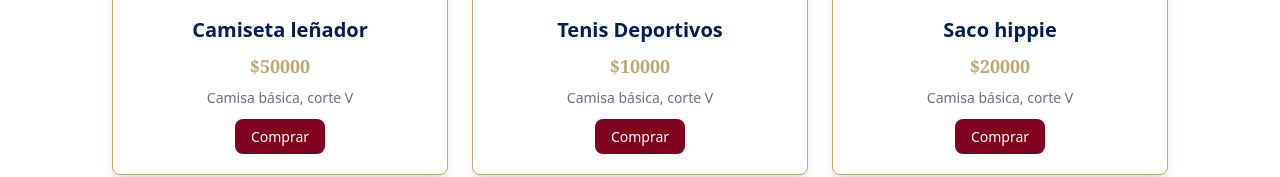
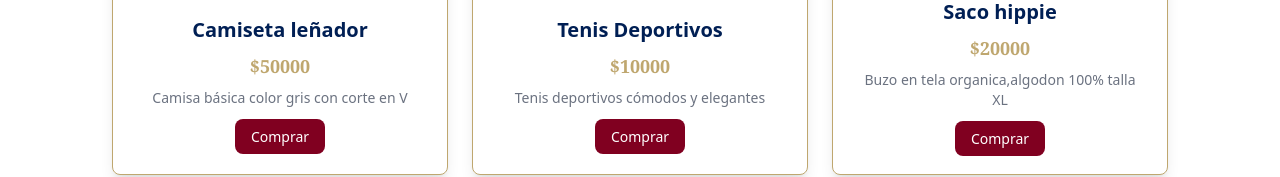
Before and after one commit to bravodaniel12/TiendaaPrueba, a React (Vite) app in the folder TiendaP/: page / in a window 1280 px wide. Shown: the part 666-843 px from the top of the page. Built offline with nearby package versions, Linux system fonts and the light colour scheme.

Commit message:
fix: list description

```diff
--- a/TiendaP/src/components/pages/Start.jsx
+++ b/TiendaP/src/components/pages/Start.jsx
@@ -70,7 +70,7 @@ function Start() {
 				</h1>
 				<div className="grid grid-cols-1 sm:grid-cols-2 lg:grid-cols-3 gap-6 place-content-between">
 					{filteredShops.map((shop, index) => {
-						const { id, nombre, precio, img, imgHover } = shop;
+						const { id, nombre, precio, img, imgHover, descripcion } = shop;
 
 						return (
 							<div key={index} className="flex justify-center">
@@ -105,7 +105,7 @@ function Start() {
 											${precio}
 										</p>
 										<p className="text-sm text-gray-500">
-											Camisa básica, corte V
+											{descripcion}
 										</p>
 									</div>
 
```
